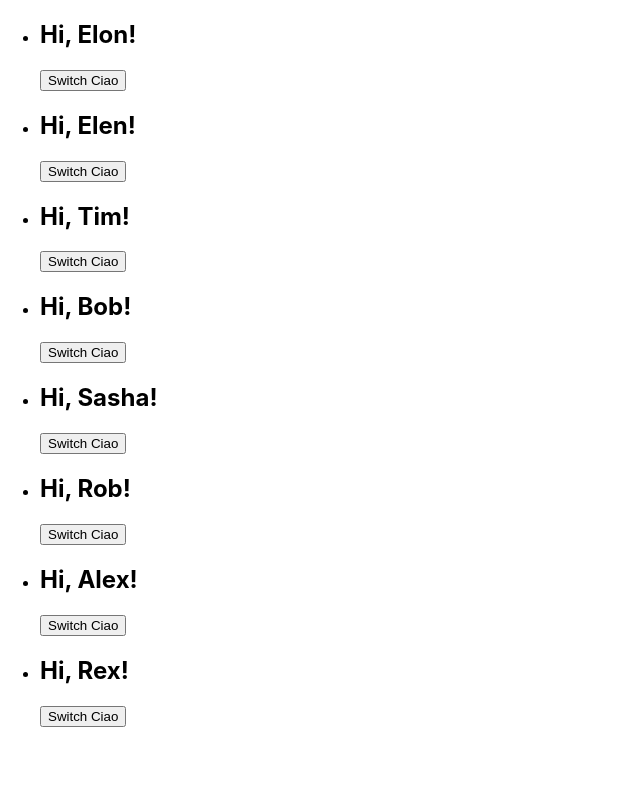
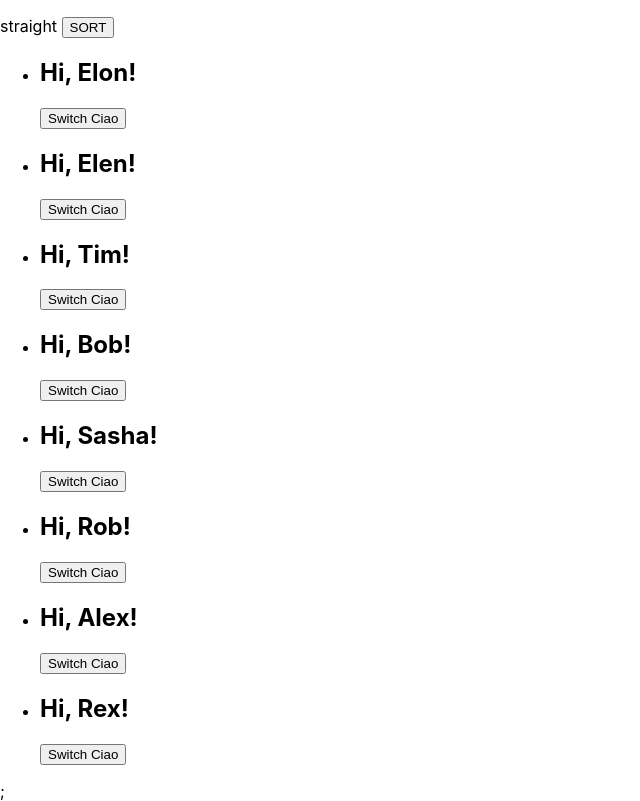
Before and after one commit to mrHelg/fm-react-app, a React (Create React App) app: page / in a window 1280 px wide. Shown: the whole page, without its empty margins (0-640 px from the left). Built offline with nearby package versions, Linux system fonts and the light colour scheme.

Commit message:
Add sort

```diff
--- a/src/App.js
+++ b/src/App.js
@@ -6,6 +6,7 @@
   constructor(props){
     super(props);
     this.state = {
+      isDirection:true,
       users:[
         {
           id:1,
@@ -42,11 +43,26 @@
       ]
     }
   }
+  sortUsers = () =>{
+    const {users,isDirection} = this.state;
+    const sortUsers = JSON.parse(JSON.stringify(users));
+    //const sortUsers = [...users];
+    sortUsers.sort((prev, next)=> isDirection? prev.id-next.id:next.id-prev.id);
+    this.setState({
+      isDirection:!isDirection,
+      users:sortUsers
+    })
+  }
   render(){
-    const {users} = this.state;
-    return <ul>
-      {users.map(({fname})=><li><Ciao name={fname} /></li>)}
+    const {users,isDirection} = this.state;
+    return <>
+    <p>{isDirection?'straight ':'reverse '}
+    <button onClick={this.sortUsers}>SORT</button>
+    </p>
+    <ul>
+      {users.map(({fname}, i)=><li key={i}><Ciao name={fname} /></li>)}
     </ul>;
+    </>;
   }
 }
 export default App;
```
